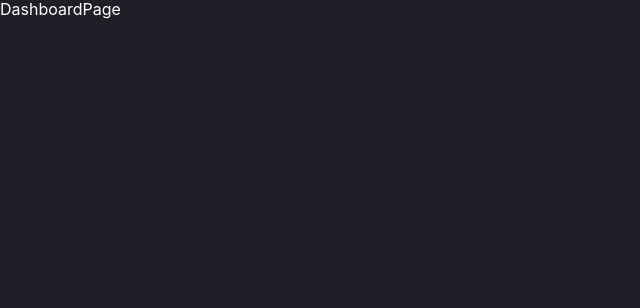
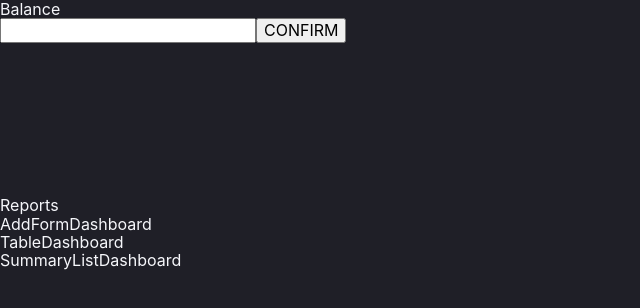
Before and after one commit to Andrey-hdsh/budget-boss-mvp, a React (Create React App) app: page /budget-boss-mvp/dashboard in a window 1280 px wide. Shown: the top 308 px of the page, without its empty margins (0-640 px from the left). Built offline with nearby package versions, Linux system fonts and the light colour scheme.

Commit message:
start with markup, add components

```diff
--- /dev/null
+++ b/src/components/AddFormDashboard/AddFormDashboard.jsx
@@ -0,0 +1,7 @@
+export const AddFormDashboard = () => {
+  return (
+    <div>
+      <p>AddFormDashboard</p>
+    </div>
+  );
+};
--- /dev/null
+++ b/src/components/SummaryListDashboard/SummaryListDashboard.jsx
@@ -0,0 +1,7 @@
+export const SummaryListDashboard = () => {
+  return (
+    <div>
+      <p>SummaryListDashboard</p>
+    </div>
+  );
+};
--- /dev/null
+++ b/src/components/TableDashboard/TableDashboard.jsx
@@ -0,0 +1,7 @@
+export const TableDashboard = () => {
+  return (
+    <div>
+      <p>TableDashboard</p>
+    </div>
+  );
+};
--- a/src/pages/DashboardPage.jsx
+++ b/src/pages/DashboardPage.jsx
@@ -1,5 +1,32 @@
+import { AddFormDashboard } from 'components/AddFormDashboard/AddFormDashboard';
+import { Icon } from 'components/Icon';
+import { SummaryListDashboard } from 'components/SummaryListDashboard/SummaryListDashboard';
+import { TableDashboard } from 'components/TableDashboard/TableDashboard';
+import { Link } from 'react-router-dom';
+
 function DashboardPage() {
-  return <div style={{ color: 'white' }}>DashboardPage</div>;
+  return (
+    <div>
+      <div>
+        <div>
+          <p>Balance</p>
+          <input type="text" />
+          <button>CONFIRM</button>
+        </div>
+        <Link to="/reports">
+          <Icon />
+          <p>Reports</p>
+        </Link>
+      </div>
+      <div>
+        <AddFormDashboard />
+        <div>
+          <TableDashboard />
+          <SummaryListDashboard />
+        </div>
+      </div>
+    </div>
+  );
 }
 
 export default DashboardPage;
```
